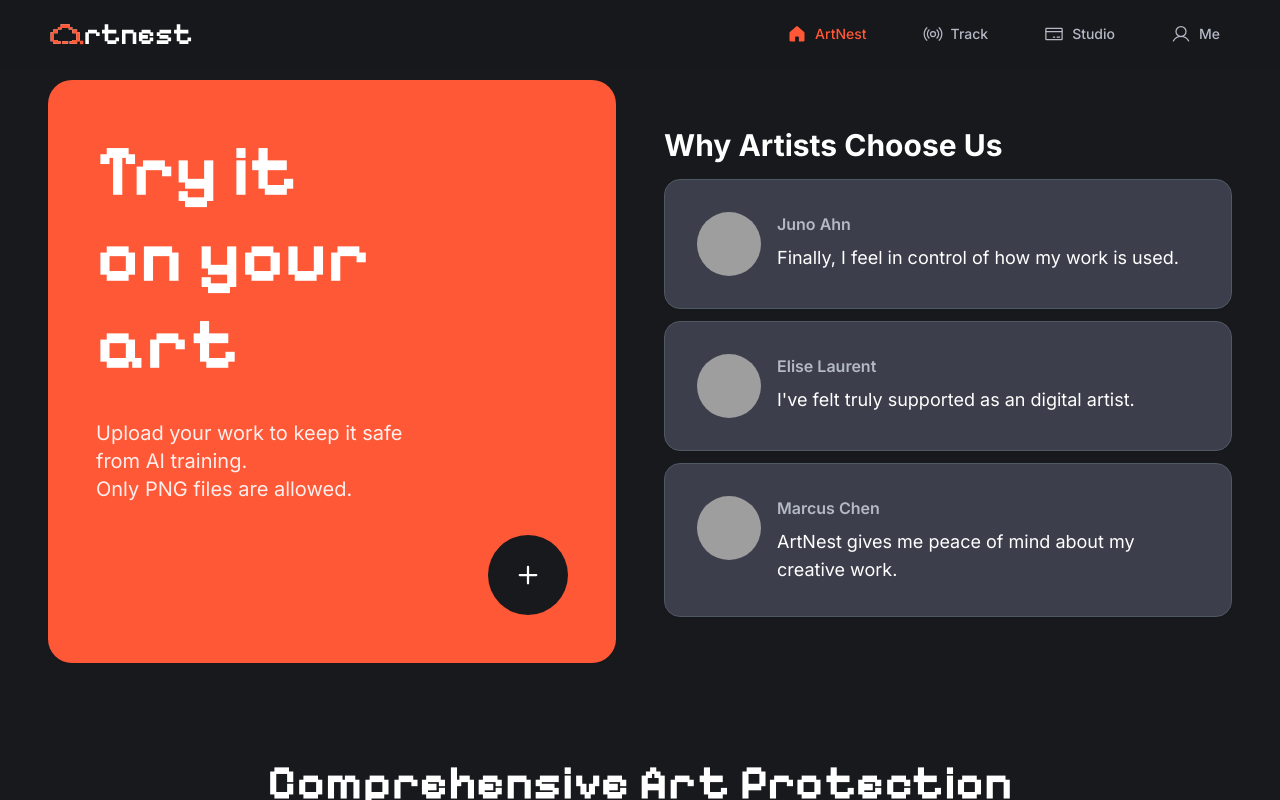
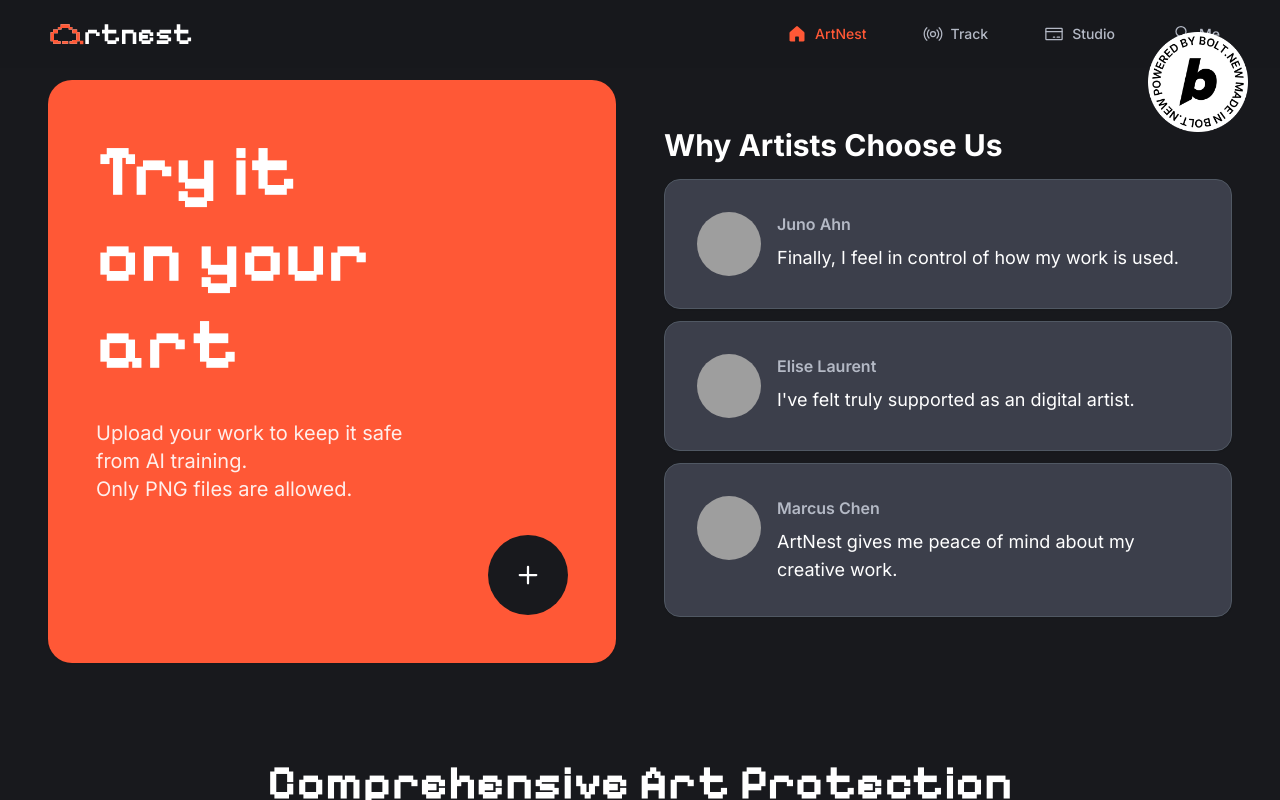
Before and after one commit to tinovadev/artnest-frontend, a Next.js app: page / in a window 1280 px wide. Built offline with nearby package versions, Linux system fonts and the light colour scheme; grey boxes are pictures that could not be loaded.

Commit message:
feat: add bolt symbol

```diff
--- a/components/home/HomePage.tsx
+++ b/components/home/HomePage.tsx
@@ -20,7 +20,18 @@ export default function HomePage() {
   };
 
   return (
-    <div className="min-h-screen bg-background font-sans text-foreground">
+    <div className="relative min-h-screen bg-background font-sans text-foreground">
+      <div className="absolute right-4 top-4 z-50 h-[64px] cursor-pointer hover:opacity-80 lg:right-8 lg:top-8 lg:h-[100px]">
+        <a href="https://bolt.new/" target="_blank">
+          <img
+            className="h-full w-full object-cover"
+            //
+            alt="Bolt"
+            src="./white_circle_360x360.png"
+          />
+        </a>
+      </div>
+
       <TopNavbar />
 
       <ScrollArea className="h-screen">
--- a/components/shared/TopNavbar.tsx
+++ b/components/shared/TopNavbar.tsx
@@ -35,8 +35,8 @@ export default function TopNavbar() {
   ];
 
   return (
-    <div className="hidden lg:block fixed top-0 left-0 right-0 bg-background/95 backdrop-blur-sm z-50">
-      <div className="max-w-7xl mx-auto px-6 lg:px-12">
+    <div className="fixed left-0 right-0 top-0 z-40 hidden bg-background/95 backdrop-blur-sm lg:block">
+      <div className="mx-auto max-w-7xl px-6 lg:px-12">
         <div className="flex items-center justify-between py-4">
           {/* Logo */}
           <div className="flex items-center gap-2">
@@ -55,7 +55,7 @@ export default function TopNavbar() {
                 <Link
                   key={index}
                   href={item.href}
-                  className="flex items-center gap-2 px-3 py-2 rounded-xl hover:bg-muted transition-colors"
+                  className="flex items-center gap-2 rounded-xl px-3 py-2 transition-colors hover:bg-muted"
                 >
                   <Icon
                     size={20}
```
Also changed, not shown: public/white_circle_360x360.png (added).
